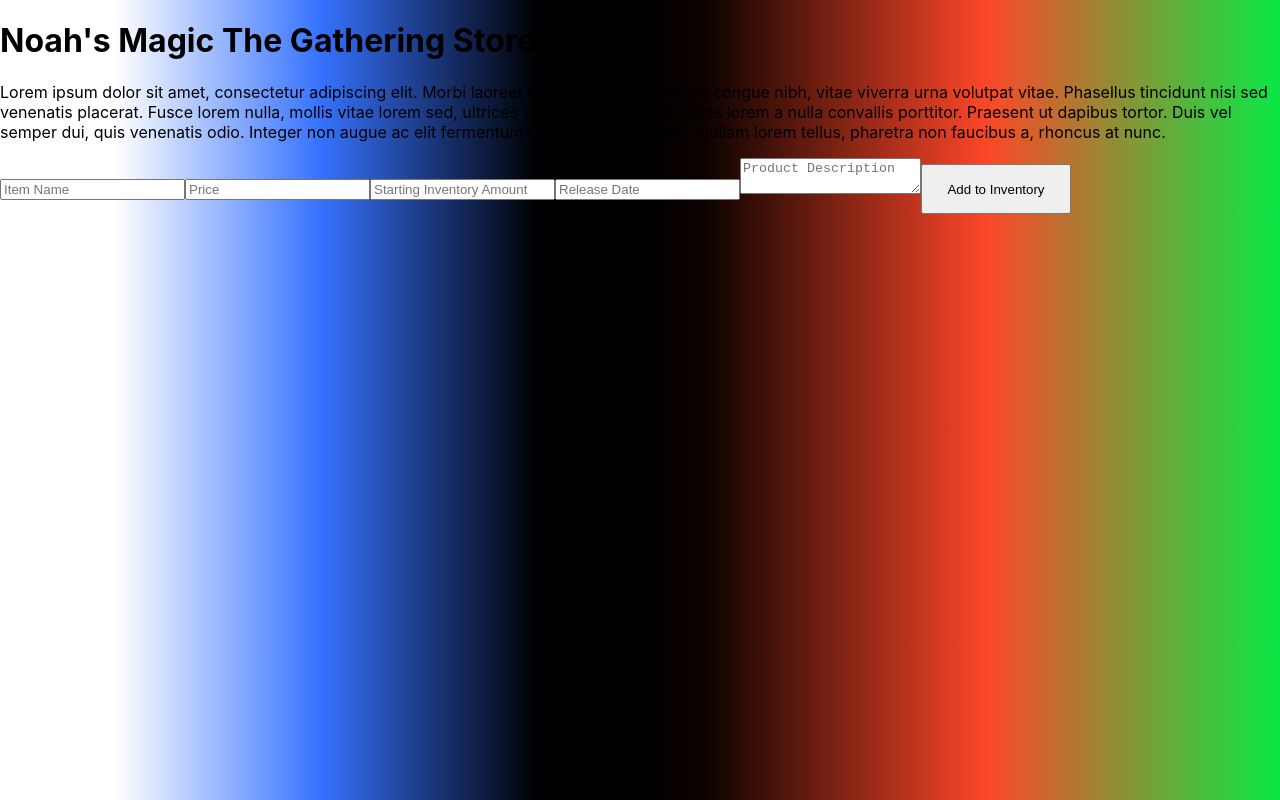
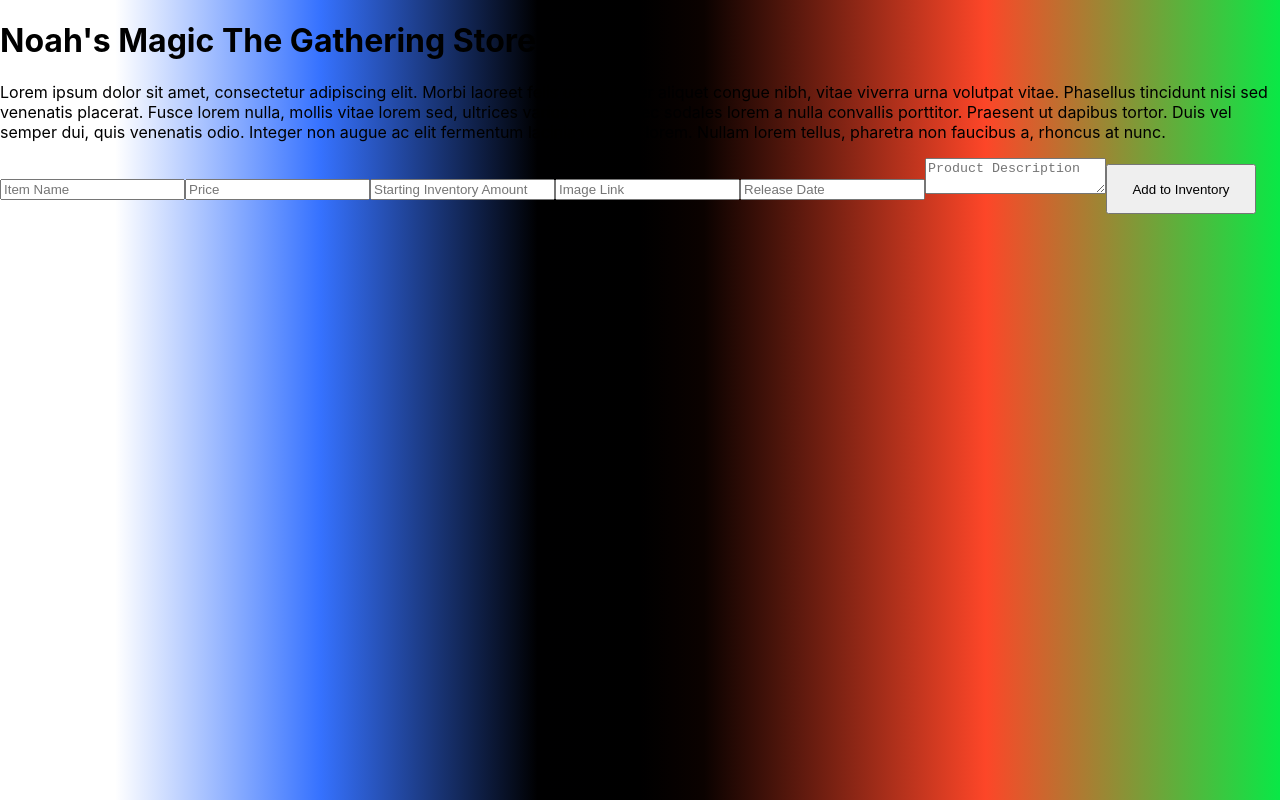
Before and after one commit to NoahKise/inventory-tracker2.0, a React (Create React App) app: page / in a window 1280 px wide. Both pictures are taken after a click on the button "New Stock Item". Built offline with nearby package versions, Linux system fonts and the light colour scheme.

Commit message:
add image field to new item form

```diff
--- a/src/components/NewStockItemForm.js
+++ b/src/components/NewStockItemForm.js
@@ -9,6 +9,7 @@
       name: e.target.name.value,
       price: e.target.price.value,
       leftInStock: e.target.leftInStock.value,
+      imgSrc: e.target.imgSrc.value,
       releaseDate: e.target.releaseDate.value,
       description: e.target.description.value,
       id: v4()
@@ -31,6 +32,10 @@
           placeholder='Starting Inventory Amount' />
         <input
           type='text'
+          name='imgSrc'
+          placeholder='Image Link' />
+        <input
+          type='text'
           name='releaseDate'
           placeholder='Release Date' />
         <textarea
```
